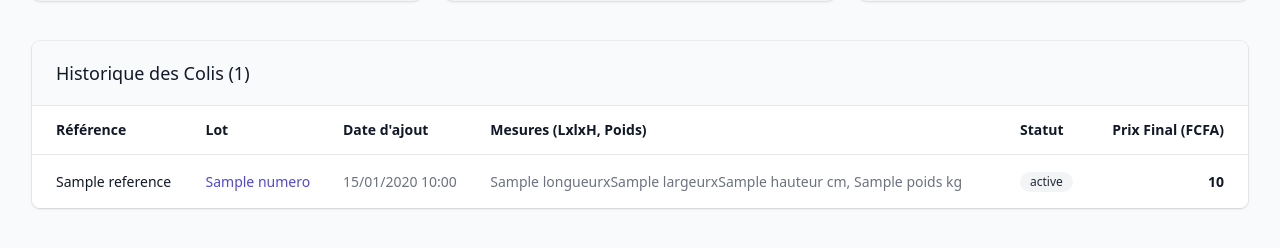
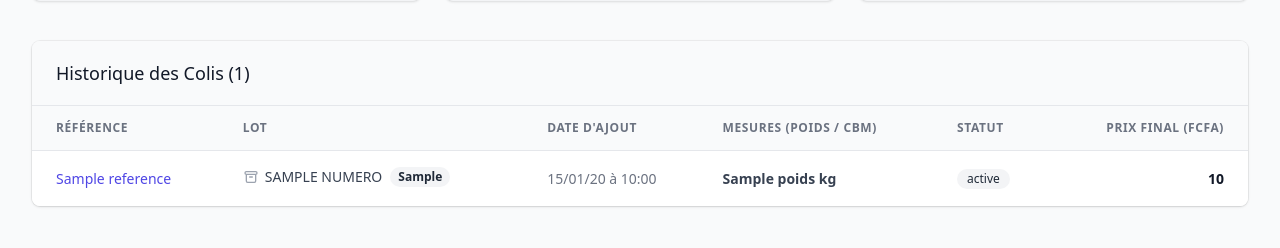
Before and after one commit to Le-dev-du-coin/ts_air_cargo_v2, a Django app: template templates/chine/clients/detail.html in a window 1280 px wide. Shown: the part 366-614 px from the top of the page. Run offline with Django 5.2, Linux system fonts and the light colour scheme; the template is opened without the code that fills it: most values are stand-ins (such as "Sample title", 1, 10 or a date in 2020); some libraries are stand-ins or nearby versions.

Commit message:
style: improve client detail view
- Added base extension
- Number formatting (intcomma) applied to CA and final pricing
- Conditional render of dimensions: weight for Cargo/Express vs CBM for Bateau

```diff
--- a/templates/chine/clients/detail.html
+++ b/templates/chine/clients/detail.html
@@ -1,5 +1,5 @@
 {% extends "chine/base.html" %}
-{% load static %}
+{% load static humanize %}
 
 {% block content %}
 <div class="max-w-7xl mx-auto px-4 sm:px-6 lg:px-8 py-8">
@@ -66,7 +66,7 @@
         <div class="bg-white overflow-hidden shadow rounded-lg px-4 py-5 sm:p-6 text-center border border-gray-100 flex flex-col justify-center relative">
             <dt class="text-sm font-bold text-gray-500 uppercase tracking-wide">Chiffre d'Affaires Total</dt>
             <dd class="mt-2 text-3xl font-extrabold text-blue-600">
-                {{ total_ca|default_if_none:"0" }} <span class="text-lg text-gray-500 font-normal">FCFA</span>
+                {{ total_ca|default_if_none:"0"|intcomma }} <span class="text-lg text-gray-500 font-normal">FCFA</span>
             </dd>
             <p class="text-xs text-gray-400 mt-2">Basé sur tous les colis</p>
         </div>
@@ -103,34 +103,51 @@
 
         <div class="overflow-x-auto">
             <table class="min-w-full divide-y divide-gray-200">
-                <thead class="bg-white">
+                <thead class="bg-gray-50 border-b border-gray-200">
                     <tr>
-                        <th scope="col" class="py-3.5 pl-4 pr-3 text-left text-sm font-semibold text-gray-900 sm:pl-6">Référence</th>
-                        <th scope="col" class="px-3 py-3.5 text-left text-sm font-semibold text-gray-900">Lot</th>
-                        <th scope="col" class="px-3 py-3.5 text-left text-sm font-semibold text-gray-900">Date d'ajout</th>
-                        <th scope="col" class="px-3 py-3.5 text-left text-sm font-semibold text-gray-900">Mesures (LxlxH, Poids)</th>
-                        <th scope="col" class="px-3 py-3.5 text-left text-sm font-semibold text-gray-900">Statut</th>
-                        <th scope="col" class="px-3 py-3.5 text-right text-sm font-semibold text-gray-900 pr-6">Prix Final (FCFA)</th>
+                        <th scope="col" class="py-3.5 pl-4 pr-3 text-left text-xs font-semibold text-gray-500 uppercase tracking-wider sm:pl-6">Référence</th>
+                        <th scope="col" class="px-3 py-3.5 text-left text-xs font-semibold text-gray-500 uppercase tracking-wider">Lot</th>
+                        <th scope="col" class="px-3 py-3.5 text-left text-xs font-semibold text-gray-500 uppercase tracking-wider">Date d'ajout</th>
+                        <th scope="col" class="px-3 py-3.5 text-left text-xs font-semibold text-gray-500 uppercase tracking-wider">Mesures (Poids / CBM)</th>
+                        <th scope="col" class="px-3 py-3.5 text-left text-xs font-semibold text-gray-500 uppercase tracking-wider">Statut</th>
+                        <th scope="col" class="px-3 py-3.5 text-right text-xs font-semibold text-gray-500 uppercase tracking-wider pr-6">Prix Final (FCFA)</th>
                     </tr>
                 </thead>
                 <tbody class="divide-y divide-gray-200 bg-white">
                     {% for colis in colis_list %}
-                    <tr class="hover:bg-gray-50">
-                        <td class="whitespace-nowrap py-4 pl-4 pr-3 text-sm font-medium text-gray-900 sm:pl-6">
+                    <tr class="hover:bg-gray-50 transition-colors duration-200">
+                        <td class="whitespace-nowrap py-4 pl-4 pr-3 text-sm font-medium text-indigo-600 sm:pl-6">
                             {{ colis.reference }}
                         </td>
                         <td class="whitespace-nowrap px-3 py-4 text-sm text-gray-500">
                             {% if colis.lot %}
-                                <a href="{% url 'chine:lot_detail' colis.lot.pk %}" class="text-indigo-600 hover:underline hover:text-indigo-900">{{ colis.lot.numero }}</a>
+                                <a href="{% url 'chine:lot_detail' colis.lot.pk %}" class="inline-flex items-center text-gray-700 hover:text-indigo-600 font-medium">
+                                    <svg class="mr-1.5 h-4 w-4 text-gray-400" fill="none" viewBox="0 0 24 24" stroke="currentColor">
+                                        <path stroke-linecap="round" stroke-linejoin="round" stroke-width="2" d="M5 8h14M5 8a2 2 0 110-4h14a2 2 0 110 4M5 8v10a2 2 0 002 2h10a2 2 0 002-2V8m-9 4h4" />
+                                    </svg>
+                                    {{ colis.lot.numero|upper }}
+                                    <span class="ml-2 px-2 inline-flex text-xs leading-5 font-semibold rounded-full
+                                        {% if colis.lot.type_transport == 'CARGO' %}bg-blue-100 text-blue-800
+                                        {% elif colis.lot.type_transport == 'EXPRESS' %}bg-red-100 text-red-800
+                                        {% elif colis.lot.type_transport == 'BATEAU' %}bg-emerald-100 text-emerald-800
+                                        {% else %}bg-gray-100 text-gray-800{% endif %}">
+                                        {{ colis.lot.type_transport }}
+                                    </span>
+                                </a>
                             {% else %}
                                 <span class="text-gray-400 italic">Sans lot</span>
                             {% endif %}
                         </td>
                         <td class="whitespace-nowrap px-3 py-4 text-sm text-gray-500">
-                            {{ colis.created_at|date:"d/m/Y H:i" }}
+                            {{ colis.created_at|date:"d/m/y à H:i" }}
                         </td>
                         <td class="whitespace-nowrap px-3 py-4 text-sm text-gray-500">
-                            {{ colis.longueur|default:"-" }}x{{ colis.largeur|default:"-" }}x{{ colis.hauteur|default:"-" }} cm, {{ colis.poids|default:"-" }} kg
+                            {% if colis.lot.type_transport == 'BATEAU' %}
+                                {{ colis.longueur|default:"0" }}x{{ colis.largeur|default:"0" }}x{{ colis.hauteur|default:"0" }} cm
+                                <span class="font-semibold ml-1 text-gray-700">({{ colis.cbm|default:"-" }} CBM)</span>
+                            {% else %}
+                                <span class="font-semibold text-gray-700">{{ colis.poids|default:"-" }} kg</span>
+                            {% endif %}
                         </td>
                         <td class="whitespace-nowrap px-3 py-4 text-sm">
                             {% if colis.status == 'RECU' %}
@@ -140,13 +157,13 @@
                             {% elif colis.status == 'ARRIVE' %}
                             <span class="inline-flex items-center px-2.5 py-0.5 rounded-full text-xs font-medium bg-blue-100 text-blue-800 border border-blue-200">Arrivé</span>
                             {% elif colis.status == 'LIVRE' %}
-                            <span class="inline-flex items-center px-2.5 py-0.5 rounded-full text-xs font-medium bg-green-100 text-green-800 border border-green-200">Livré</span>
+                            <span class="inline-flex items-center px-2.5 py-0.5 rounded-full text-xs font-medium bg-emerald-100 text-emerald-800 border border-emerald-200">Livré</span>
                             {% else %}
                             <span class="inline-flex items-center px-2.5 py-0.5 rounded-full text-xs font-medium bg-gray-100 text-gray-800">{{ colis.get_status_display }}</span>
                             {% endif %}
                         </td>
-                        <td class="whitespace-nowrap px-3 py-4 text-sm text-gray-900 text-right pr-6 font-semibold">
-                            {{ colis.prix_final|default:"0" }}
+                        <td class="whitespace-nowrap px-3 py-4 text-sm text-gray-900 text-right pr-6 font-bold">
+                            {{ colis.prix_final|default:"0"|intcomma }}
                         </td>
                     </tr>
                     {% empty %}
```
